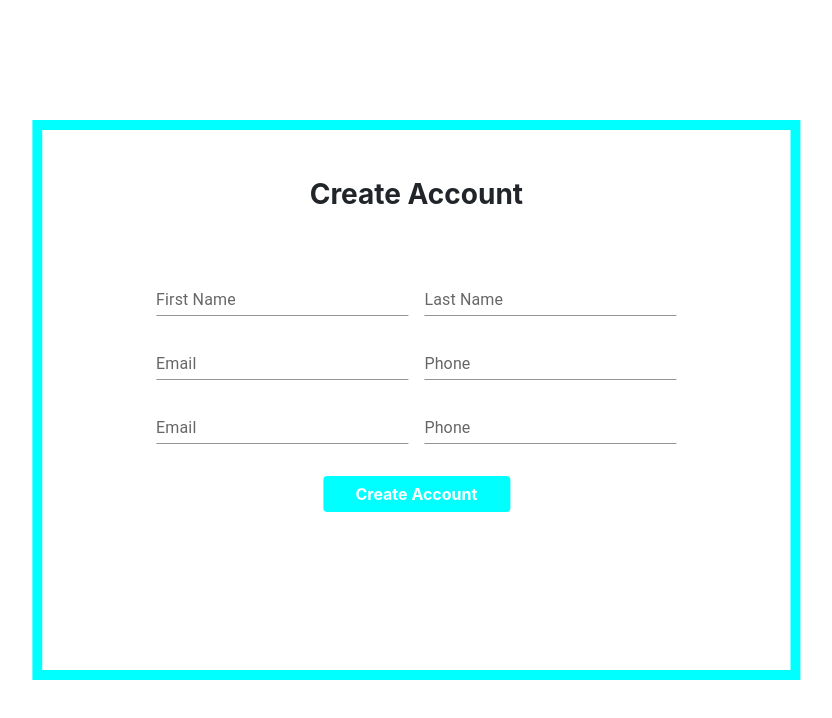
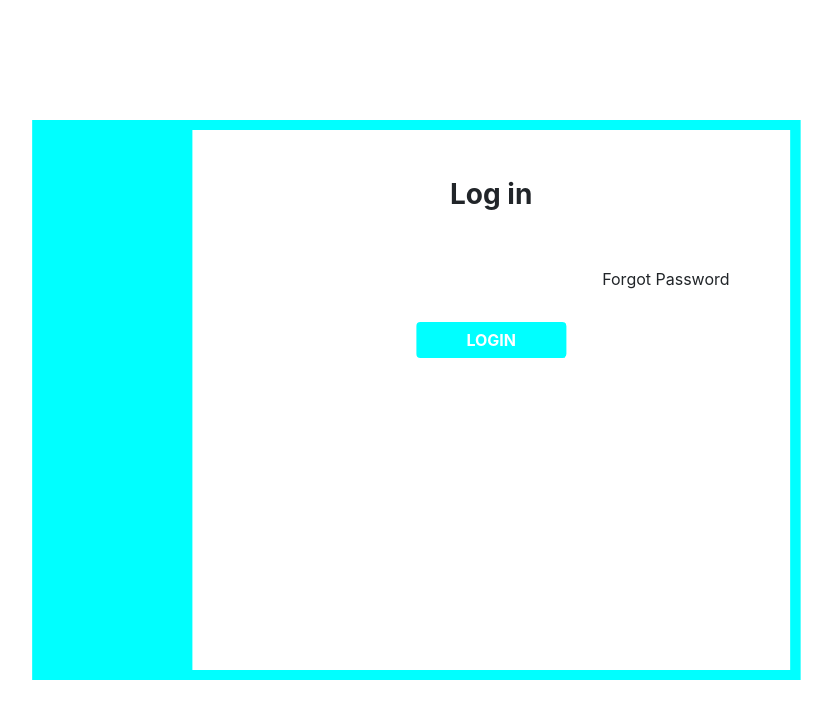
Before and after one commit to MZakria3637/Screens, a React (Create React App) app: page / in a window 1280 px wide. Shown: the top 718 px of the page, without its empty margins (198-1030 px from the left). Built offline with nearby package versions, Linux system fonts and the light colour scheme.

Commit message:
Change password

```diff
--- a/src/App.js
+++ b/src/App.js
@@ -1,12 +1,14 @@
 //import Forgot from "./forgot_password/forgot_password";
 // import Login from "./login/login";
 
-import CreateAcount from "./create_account/createAcount";
+import ChangePassword from "./change_password/change_password";
+
+// import CreateAcount from "./create_account/createAcount";
 
 function App() {
   return (
     <div>
-      <CreateAcount />
+      <ChangePassword />
     </div>
   );
 }
--- /dev/null
+++ b/src/change_password/change_password.css
@@ -0,0 +1,30 @@
+.Login{
+    background-color:aqua;
+    width: 60%;
+    height: 70vh;
+    transform: translate(30%,15vh);
+    overflow: hidden;
+    border: 10px solid aqua;
+}
+.login_form{
+    width: 80%;
+    background-color:white;
+    float: right;
+    height:100%;
+
+}
+.row1{
+    display: flex;
+    flex-direction: column;
+    align-items: center;
+    justify-content: space-between;
+}
+.forgot_pass{
+
+    align-self: flex-end;
+    padding-right: 10%;
+}
+.login_btn{
+    background-color: aqua !important;
+    border: 1px aqua !important;
+}
--- /dev/null
+++ b/src/change_password/change_password.js
@@ -0,0 +1,19 @@
+import React from 'react'
+import "./change_password.css"
+function ChangePassword() {
+    return (
+        <div className="Login">
+            <div className="login_form">
+                <div className="row1">
+                    <h3 className="heading my-5 fw-bold">Log in</h3>
+                    <span className="forgot_pass btn">Forgot Password</span>
+                    <button type="button" class="btn btn-primary login_btn fw-bold w-25 my-4">LOGIN</button>
+
+                </div>
+
+            </div>
+        </div>
+    )
+}
+
+export default ChangePassword
```
